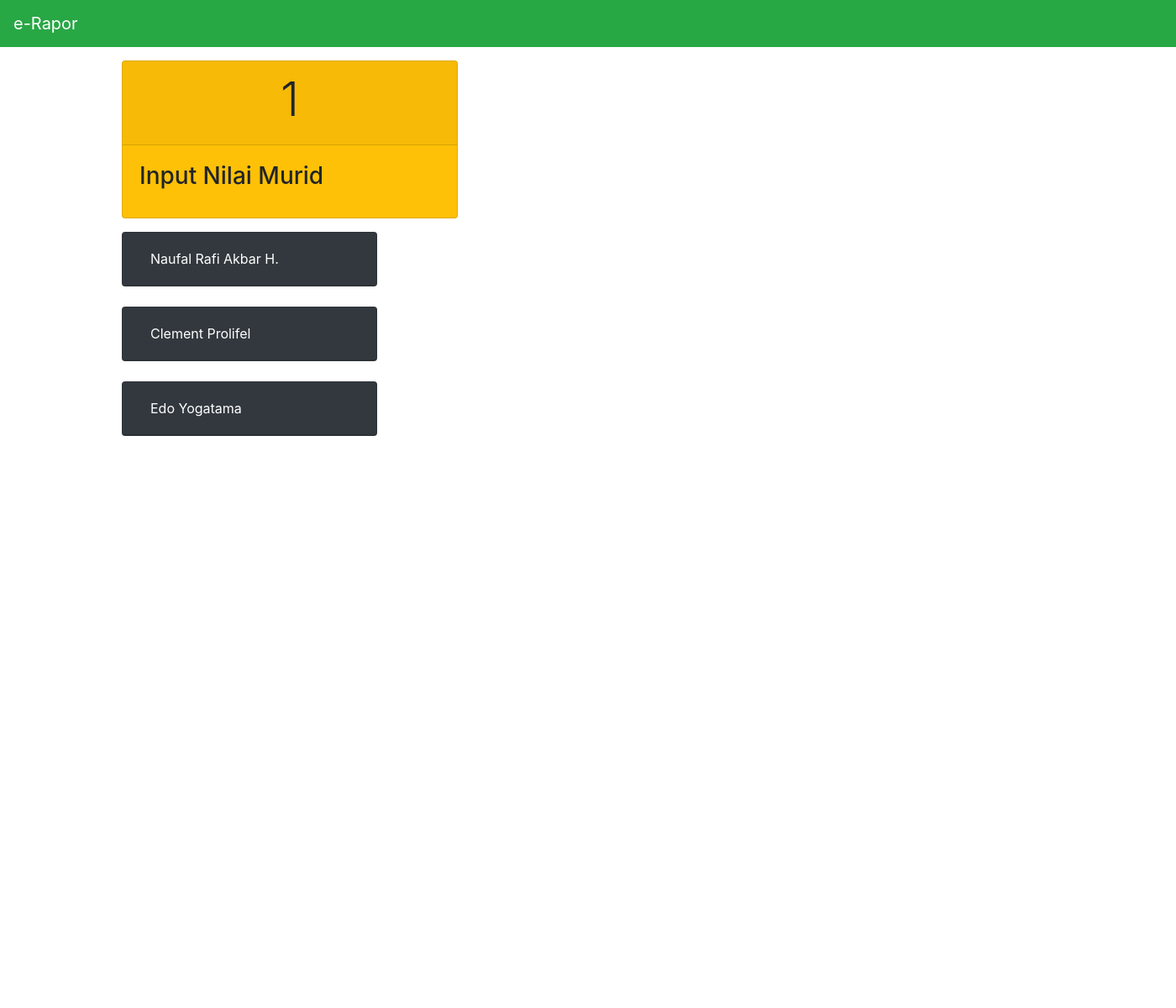
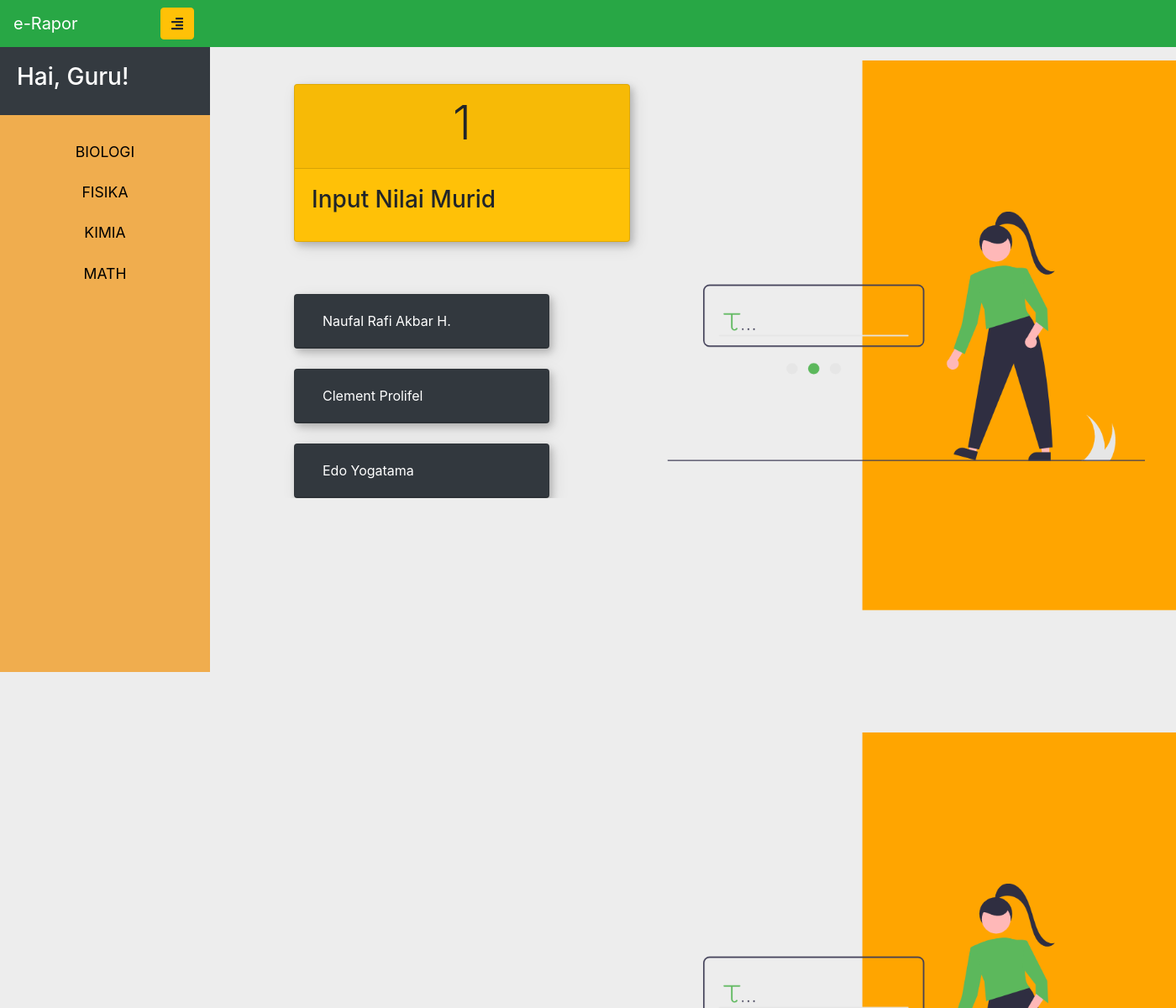
Before and after one commit to prolifel/fp-pweb, a PHP site: page /guru/nilai.php?id=1 in a window 1400 px wide. Shown: the whole page at 84% size. Run offline with PHP 8.4, Linux system fonts and the light colour scheme; some libraries are stand-ins or nearby versions.

Commit message:
update dashboard di nilai guru

```diff
--- a/guru/nilai.php
+++ b/guru/nilai.php
@@ -8,7 +8,12 @@
     <style>
         body {
             min-height: 75rem;
-            padding-top: 4.5rem;
+            background-color: rgb(232, 235, 238);
+            background-image: url("../assets/bgnilai.png");
+            background-attachment: fixed;
+            background-repeat: no-repeat;
+            background-size: cover;
+            background-position: center;
         }
 
         .bd-placeholder-img {
@@ -26,27 +31,121 @@
             }
         }
 
-        .bg-image {
-            /* The image used */
-            background-image: url("./assets/rustem-baltiyev-x_YN1GKSn-0-un.png");
+        .wrapper {
+           display: inline-flex;
+            align-items: stretch;
+            position: relative;
+        }
+        /* .wrapper {
+            display: flex;
+            align-items: stretch;
+        } */
 
-            /* Full height */
-            height: 100%;
+        #sidebar {
+            padding-top: 55px;
+            width: 250px;
+            max-width: 250px;
+            height: 100vh;
+            background: #f0ad4e;
+            color: #FFF;
+            transition: all 0.3s;
+            /* position: fixed; */
+            z-index: 999;
+        }
 
-            /* Center and scale the image nicely */
-            background-position: center;
-            background-repeat: no-repeat;
-            background-size: cover;
+        #sidebar.active {
+            margin-left: -250px;
         }
+        a[data-toggle="collapse"] {
+            position: relative;
+        }
+
+        .dropdown-toggle::after {
+            display: block;
+            position: absolute;
+            top: 50%;
+            right: 20px;
+            transform: translateY(-50%);
+        }
+        @media (max-width: 768px) {
+            #sidebar {
+                margin-left: -250px;
+            }
+            #sidebar.active {
+                margin-left: 0;
+            }
+        }
+        a, a:hover, a:focus {
+            color: inherit;
+            text-decoration: none;
+            transition: all 0.3s;
+        }
+        #sidebar .sidebar-header {
+            padding: 20px;
+            background: #6d7fcc;
+        }
+
+        #sidebar ul.components {
+            padding: 20px 0;
+            /* //border-bottom: 1px solid #47748b; */
+        }
+
+        #sidebar ul p {
+            color: black;
+            padding: 10px;
+        }
+
+        #sidebar ul li a {
+            padding: 10px;
+            font-size: 1.1em;
+            display: block;
+            color: black;
+        }
+        #sidebar ul li a:hover {
+            color: #FFF;
+            background: #292b2c;
+        }
+
+        #sidebar ul li.active > a, a[aria-expanded="true"] {
+            color: #fff;
+            background: #6d7fcc;
+        }
+        ul ul a {
+            font-size: 0.9em !important;
+            padding-left: 30px !important;
+            background: #6d7fcc;
+        }
+        #judul {
+            padding-left: 100px;
+            padding-top: 100px;
+            display: inline-table;
+            position: absolute;
+        }
+        #panel {
+            padding-left: 100px;
+            display: inline-block;
+            padding-top: 350px;
+            position: absolute;
+            overflow: auto;
+        }
+        #konten {
+            margin-bottom: 7px;
+        }
+        .card {
+            box-shadow: 3px 4px 8px rgba(0, 0, 0, 0.2), 5px 6px 20px rgba(0, 0, 0, 0.1);
+        }
+
 
     </style>
     <link rel="stylesheet" href="https://stackpath.bootstrapcdn.com/bootstrap/4.3.1/css/bootstrap.min.css" integrity="sha384-ggOyR0iXCbMQv3Xipma34MD+dH/1fQ784/j6cY/iJTQUOhcWr7x9JvoRxT2MZw1T" crossorigin="anonymous">
     <script src="https://code.jquery.com/jquery-3.3.1.slim.min.js" integrity="sha384-q8i/X+965DzO0rT7abK41JStQIAqVgRVzpbzo5smXKp4YfRvH+8abtTE1Pi6jizo" crossorigin="anonymous"></script>
     <script src="https://cdnjs.cloudflare.com/ajax/libs/popper.js/1.14.7/umd/popper.min.js" integrity="sha384-UO2eT0CpHqdSJQ6hJty5KVphtPhzWj9WO1clHTMGa3JDZwrnQq4sF86dIHNDz0W1" crossorigin="anonymous"></script>
     <script src="https://stackpath.bootstrapcdn.com/bootstrap/4.3.1/js/bootstrap.min.js" integrity="sha384-JjSmVgyd0p3pXB1rRibZUAYoIIy6OrQ6VrjIEaFf/nJGzIxFDsf4x0xIM+B07jRM" crossorigin="anonymous"></script>
+    <script defer src="https://use.fontawesome.com/releases/v5.0.13/js/solid.js" integrity="sha384-tzzSw1/Vo+0N5UhStP3bvwWPq+uvzCMfrN1fEFe+xBmv1C/AtVX5K0uZtmcHitFZ" crossorigin="anonymous"></script>
+    <script defer src="https://use.fontawesome.com/releases/v5.0.13/js/fontawesome.js" integrity="sha384-6OIrr52G08NpOFSZdxxz1xdNSndlD4vdcf/q2myIUVO0VsqaGHJsB0RaBE01VTOY" crossorigin="anonymous"></script>
 </head>
 <body>
-    <nav class="navbar fixed-top navbar-expand-lg navbar-dark bg-success">
+    <!-- <nav class="navbar fixed-top navbar-expand-lg navbar-dark bg-success">
         <a class="navbar-brand" href="landing.php">e-Rapor</a>
 
         <a class="navbar-toggler collapsed border-0" type="button" data-toggle="collapse" data-target="#navbarSupportedContent">
@@ -59,18 +158,72 @@
             <ul class="navbar-nav mr-auto">
 
             </ul>
-            <!-- dikanan -->
+
 
 
         </div>
-    </nav>
+    </nav>  -->
+<div class="wrapper">
+        <!-- Sidebar -->
+        <nav id="sidebar">
+            <div class="sidebar-header bg-dark">
+                <h3>Hai, Guru!</h3>
+            </div>
+
+            <ul class="list-unstyled components">
+                <li>
+                    <a href="nilai.php?id=biologi" class="btn">BIOLOGI</a>
+
+                </li>
+
+                <li>
+                    <a href="nilai.php?id=fisika" class="btn">FISIKA</a>
+
+                </li>
+
+                <li>
+                    <a href="nilai.php?id=kimia" class="btn">KIMIA</a>
+
+                </li>
+
+                <li>
+
+                    <a href="nilai.php?id=math" class="btn" >MATH</a>
+
+                </li>
+            </ul>
+        </nav>
+
+        <!-- Page Content -->
+        <div id="content">
+        <nav class="navbar fixed-top navbar-expand-lg navbar-dark bg-success">
+        <a class="navbar-brand" href="landing.php">e-Rapor</a>
+
+                <!-- <a class="navbar-toggler collapsed border-0" type="button" data-toggle="collapse" data-target="#navbarSupportedContent">
+                    <span> </span>
+                    <span> </span>
+                    <span> </span>
+                </a> -->
+                <div class="container">
+
+                    <button type="button" id="sidebarCollapse" class="btn btn-warning">
+                        <i class="fas fa-align-right"></i>
+                        <!-- <span>Toggle Sidebar</span> -->
+                    </button>
+
+                </div>
+            </nav>
+        </div>
+
+    </div>
+
     <?php
             $matkul = null;
             if(isset($_GET)){
                 $matkul = $_GET['id'];
             }
         ?>
-    <div class="container">
+    <div class="container" id="judul">
         <div class="card text-black bg-warning mb-3" style="max-width: 25rem;">
         <div class="card-header">
         <h3 class="display-4 text-center"><?php echo $matkul;?></h3>
@@ -80,7 +233,9 @@
             </div>
         </div>
     </div>
-    <div class="container">
+
+
+    <div class="container" id="panel">
 
     <div id="accordion">
 
@@ -95,7 +250,7 @@
 
             <div id="collapseOne" class="collapse" aria-labelledby="headingOne" data-parent="#accordion">
             <div class="card-body">
-            <a class="btn btn-warning" data-toggle="collapse" href="#collapsetgsA" role="button" aria-expanded="false" aria-controls="collapsetgsA">
+            <a class="btn btn-warning" data-toggle="collapse" href="#collapsetgsA" role="button" aria-expanded="false" aria-controls="collapsetgsA" id="konten">
                     Tugas 1
                 </a>
                 <div class="collapse" id="collapsetgsA">
@@ -104,16 +259,16 @@
                     </div>
                 </div>
 
-                <a class="btn btn-warning" data-toggle="collapse" href="#collapseTGS2A" role="button" aria-expanded="false" aria-controls="collapseTGS2A">
+                <a class="btn btn-warning" data-toggle="collapse" href="#collapseTGS2A" role="button" aria-expanded="false" aria-controls="collapseTGS2A" id="konten">
                     Tugas 2
                 </a>
                 <div class="collapse" id="collapseTGS2A">
-                    <div class="card card-body">
+                    <div class="card card-body" >
                         Input Nilai Disini
                     </div>
                 </div>
 
-                <a class="btn btn-warning" data-toggle="collapse" href="#collapseUTSA" role="button" aria-expanded="false" aria-controls="collapseUTSA">
+                <a class="btn btn-warning" data-toggle="collapse" href="#collapseUTSA" role="button" aria-expanded="false" aria-controls="collapseUTSA" id="konten">
                    UTS
                 </a>
                 <div class="collapse" id="collapseUTSA">
@@ -122,7 +277,7 @@
                     </div>
                 </div>
 
-                <a class="btn btn-warning" data-toggle="collapse" href="#collapseUASA" role="button" aria-expanded="false" aria-controls="collapseUASA">
+                <a class="btn btn-warning" data-toggle="collapse" href="#collapseUASA" role="button" aria-expanded="false" aria-controls="collapseUASA" id="konten">
                     UAS
                 </a>
                 <div class="collapse" id="collapseUASA">
@@ -131,7 +286,7 @@
                     </div>
                 </div>
 
-                <a class="btn btn-warning" data-toggle="collapse" href="#collapsePrakA" role="button" aria-expanded="false" aria-controls="collapsePrakA">
+                <a class="btn btn-warning" data-toggle="collapse" href="#collapsePrakA" role="button" aria-expanded="false" aria-controls="collapsePrakA" id="konten">
                     Praktikum
                 </a>
                 <div class="collapse" id="collapsePrakA">
@@ -155,7 +310,7 @@
             </div>
             <div id="collapseTwo" class="collapse" aria-labelledby="headingTwo" data-parent="#accordion">
             <div class="card-body">
-                <a class="btn btn-warning" data-toggle="collapse" href="#collapsetgsB" role="button" aria-expanded="false" aria-controls="collapsetgsB">
+                <a class="btn btn-warning" data-toggle="collapse" href="#collapsetgsB" role="button" aria-expanded="false" aria-controls="collapsetgsB" id="konten">
                     Tugas 1
                 </a>
                 <div class="collapse" id="collapsetgsB">
@@ -164,7 +319,7 @@
                     </div>
                 </div>
 
-                <a class="btn btn-warning" data-toggle="collapse" href="#collapseTGS2B" role="button" aria-expanded="false" aria-controls="collapseTGS2B">
+                <a class="btn btn-warning" data-toggle="collapse" href="#collapseTGS2B" role="button" aria-expanded="false" aria-controls="collapseTGS2B" id="konten">
                     Tugas 2
                 </a>
                 <div class="collapse" id="collapseTGS2B">
@@ -173,7 +328,7 @@
                     </div>
                 </div>
 
-                <a class="btn btn-warning" data-toggle="collapse" href="#collapseUTSB" role="button" aria-expanded="false" aria-controls="collapseUTSB">
+                <a class="btn btn-warning" data-toggle="collapse" href="#collapseUTSB" role="button" aria-expanded="false" aria-controls="collapseUTSB" id="konten">
                    UTS
                 </a>
                 <div class="collapse" id="collapseUTSB">
@@ -182,7 +337,7 @@
                     </div>
                 </div>
 
-                <a class="btn btn-warning" data-toggle="collapse" href="#collapseUASB" role="button" aria-expanded="false" aria-controls="collapseUASB">
+                <a class="btn btn-warning" data-toggle="collapse" href="#collapseUASB" role="button" aria-expanded="false" aria-controls="collapseUASB" id="konten">
                     UAS
                 </a>
                 <div class="collapse" id="collapseUASB">
@@ -191,7 +346,7 @@
                     </div>
                 </div>
 
-                <a class="btn btn-warning" data-toggle="collapse" href="#collapsePrakB" role="button" aria-expanded="false" aria-controls="collapsePrakB">
+                <a class="btn btn-warning" data-toggle="collapse" href="#collapsePrakB" role="button" aria-expanded="false" aria-controls="collapsePrakB" id="konten">
                     Praktikum
                 </a>
                 <div class="collapse" id="collapsePrakB">
@@ -216,7 +371,7 @@
             </div>
             <div id="collapseThree" class="collapse" aria-labelledby="headingThree" data-parent="#accordion">
             <div class="card-body">
-            <a class="btn btn-warning" data-toggle="collapse" href="#collapsetgsC" role="button" aria-expanded="false" aria-controls="collapsetgsC">
+            <a class="btn btn-warning" data-toggle="collapse" href="#collapsetgsC" role="button" aria-expanded="false" aria-controls="collapsetgsC" id="konten">
                     Tugas 1
                 </a>
                 <div class="collapse" id="collapsetgsC">
@@ -225,7 +380,7 @@
                     </div>
                 </div>
 
-                <a class="btn btn-warning" data-toggle="collapse" href="#collapseTGS2C" role="button" aria-expanded="false" aria-controls="collapseTGS2C">
+                <a class="btn btn-warning" data-toggle="collapse" href="#collapseTGS2C" role="button" aria-expanded="false" aria-controls="collapseTGS2C" id="konten">
                     Tugas 2
                 </a>
                 <div class="collapse" id="collapseTGS2C">
@@ -234,7 +389,7 @@
                     </div>
                 </div>
 
-                <a class="btn btn-warning" data-toggle="collapse" href="#collapseUTSC" role="button" aria-expanded="false" aria-controls="collapseUTSC">
+                <a class="btn btn-warning" data-toggle="collapse" href="#collapseUTSC" role="button" aria-expanded="false" aria-controls="collapseUTSC" id="konten">
                    UTS
                 </a>
                 <div class="collapse" id="collapseUTSC">
@@ -243,7 +398,7 @@
                     </div>
                 </div>
 
-                <a class="btn btn-warning" data-toggle="collapse" href="#collapseUASC" role="button" aria-expanded="false" aria-controls="collapseUASC">
+                <a class="btn btn-warning" data-toggle="collapse" href="#collapseUASC" role="button" aria-expanded="false" aria-controls="collapseUASC" id="konten">
                     UAS
                 </a>
                 <div class="collapse" id="collapseUASC">
@@ -252,7 +407,7 @@
                     </div>
                 </div>
 
-                <a class="btn btn-warning" data-toggle="collapse" href="#collapsePrakC" role="button" aria-expanded="false" aria-controls="collapsePrakC">
+                <a class="btn btn-warning" data-toggle="collapse" href="#collapsePrakC" role="button" aria-expanded="false" aria-controls="collapsePrakC" id="konten">
                     Praktikum
                 </a>
                 <div class="collapse" id="collapsePrakC">
@@ -265,11 +420,7 @@
         </div>
 
     </div>
-
     </div>
-
-
-    </main>
     <script src="https://code.jquery.com/jquery-3.5.1.slim.min.js" integrity="sha384-DfXdz2htPH0lsSSs5nCTpuj/zy4C+OGpamoFVy38MVBnE+IbbVYUew+OrCXaRkfj" crossorigin="anonymous"></script>
     <script>window.jQuery || document.write('<script src="../assets/js/vendor/jquery.slim.min.js"><\/script>')</script>
     <script src="./js/bootstrap.bundle.min.js"></script>
@@ -285,6 +436,13 @@
                 }
             });
         });
+        $(document).ready(function () {
+
+            $('#sidebarCollapse').on('click', function () {
+                $('#sidebar').toggleClass('active');
+            });
+
+        });
     </script>
 </body>
 </html>
```
Also changed, not shown: assets/bgnilai.png (added).
